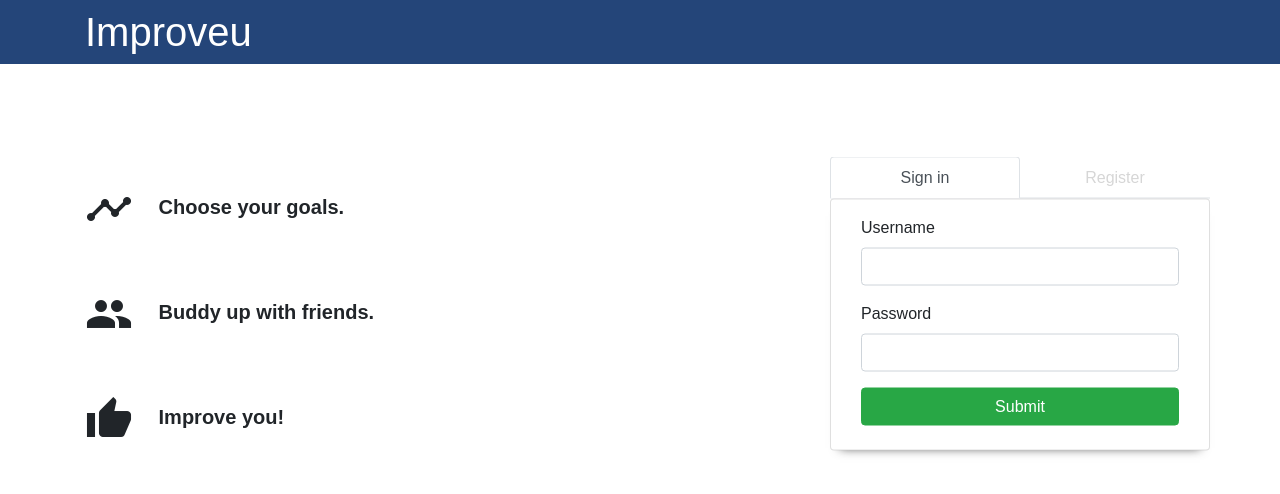
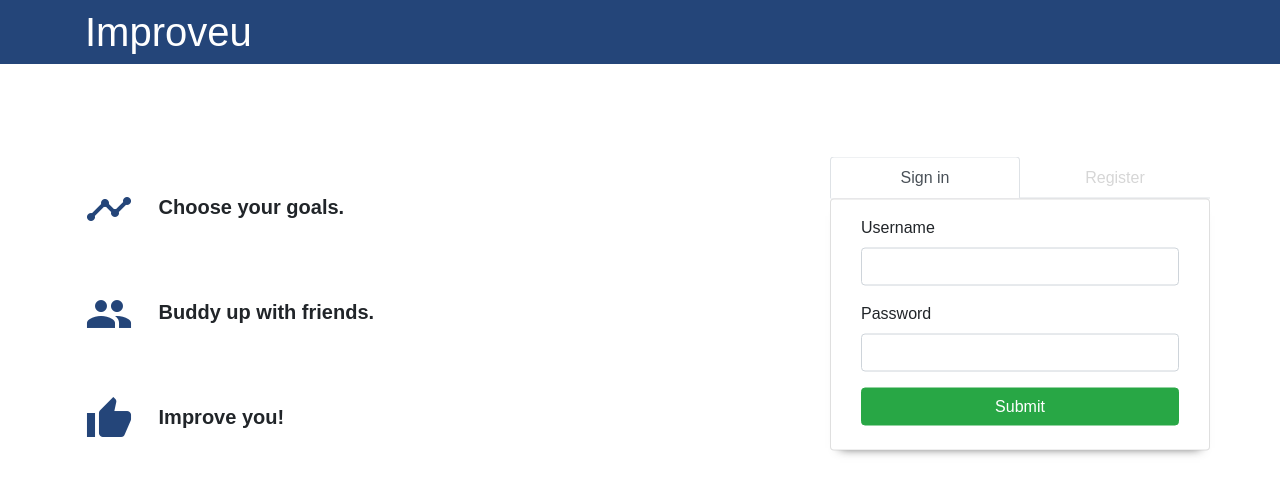
Before and after one commit to cwbabis/Improveu-2.0, a React (Create React App) app in the folder client/: page / in a window 1280 px wide. Shown: the top 494 px of the page. Built offline with nearby package versions, Linux system fonts and the light colour scheme.

Commit message:
Landing Page Styling

```diff
--- a/client/src/components/jumbotron/style.css
+++ b/client/src/components/jumbotron/style.css
@@ -14,4 +14,6 @@ h5{
     display: inline;
     vertical-align: middle;
     padding-right: 20px;
+    color: #244579;
+
 }
```
